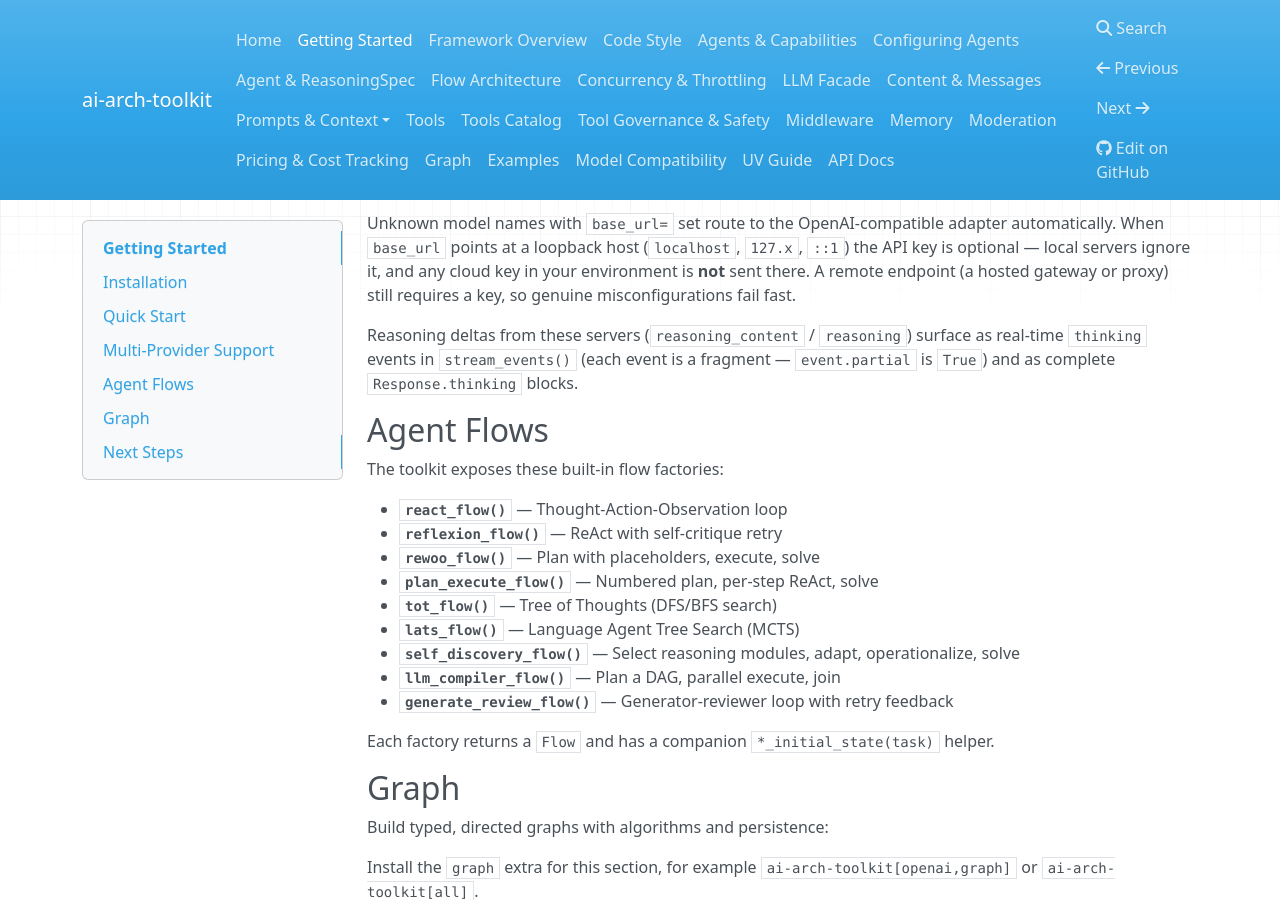
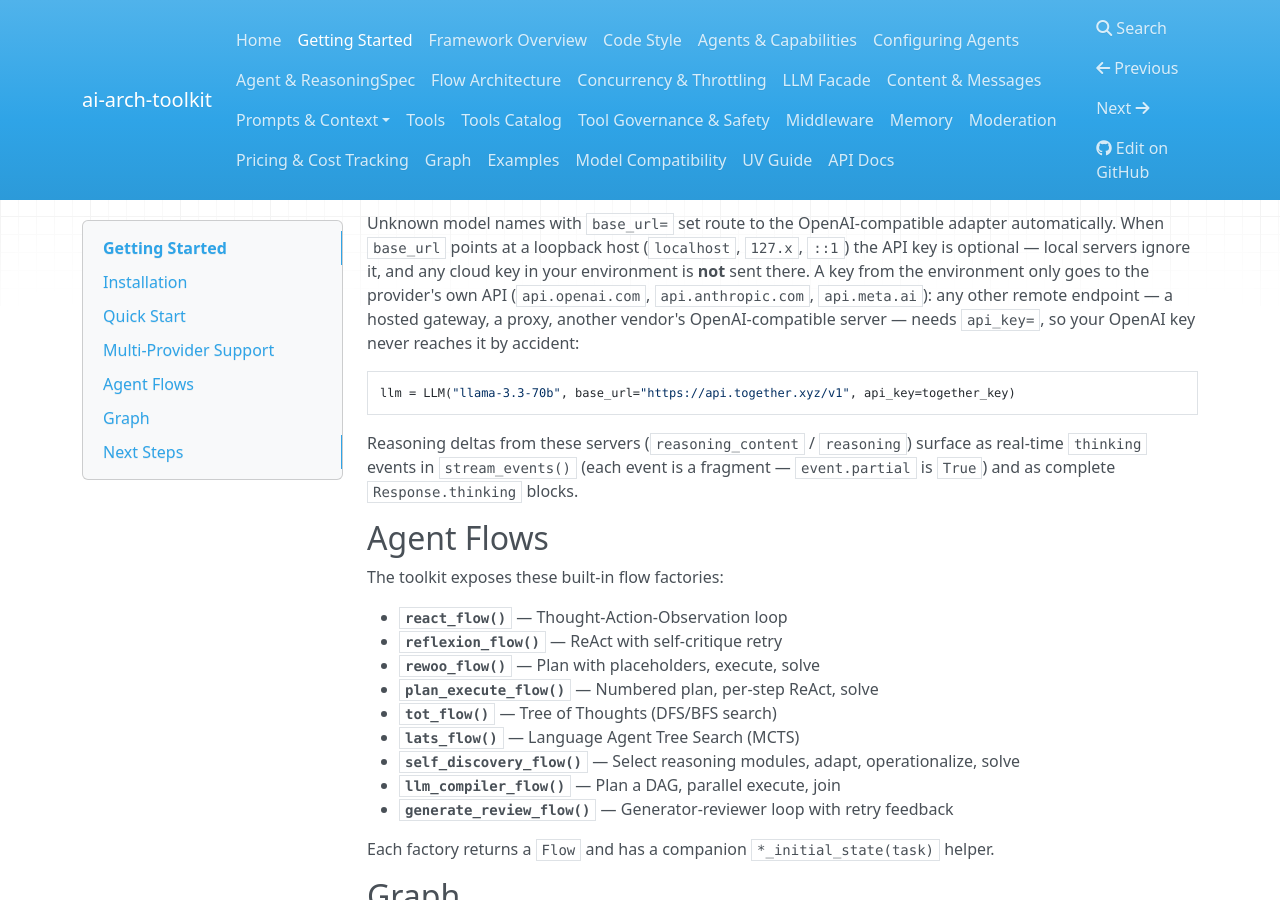
Before and after one commit to rgesteves5/ai-arch-toolkit, an MkDocs documentation site: the page built from docs/getting-started.md, in a window 1280 px wide and 900 px high, scrolled down 2543 px. Built offline with MkDocs 1.6.1, drawn with Linux system fonts in a browser that asks for light colours; nearby versions of some CDN libraries.

Commit message:
docs: document the fixes for the open findings
Changelog entries for the tool, provider and dev fixes, including the
breaking rule that environment keys only go to the provider's own API.
AGENTS.md, getting-started.md, llm.md and safety.md describe the new
key rule, network retries, omitted optional arguments and empty
approval arguments.

````diff
--- a/docs/getting-started.md
+++ b/docs/getting-started.md
@@ -141,8 +141,15 @@ llm = LLM("my-model", provider="openai", base_url="http://localhost:8000/v1")
 Unknown model names with `base_url=` set route to the OpenAI-compatible adapter
 automatically. When `base_url` points at a loopback host (`localhost`, `127.x`,
 `::1`) the API key is optional — local servers ignore it, and any cloud key in
-your environment is **not** sent there. A remote endpoint (a hosted gateway or
-proxy) still requires a key, so genuine misconfigurations fail fast.
+your environment is **not** sent there. A key from the environment only goes to
+the provider's own API (`api.openai.com`, `api.anthropic.com`, `api.meta.ai`):
+any other remote endpoint — a hosted gateway, a proxy, another vendor's
+OpenAI-compatible server — needs `api_key=`, so your OpenAI key never reaches
+it by accident:
+
+```python
+llm = LLM("llama-3.3-70b", base_url="https://api.together.xyz/v1", api_key=together_key)
+```
 
 Reasoning deltas from these servers (`reasoning_content` / `reasoning`) surface
 as real-time `thinking` events in `stream_events()` (each event is a fragment —
````
Also changed, not shown: AGENTS.md (+1 -1 lines), CHANGELOG.md (+23 -0 lines), docs/llm.md (+4 -0 lines), docs/safety.md (+2 -2 lines).
